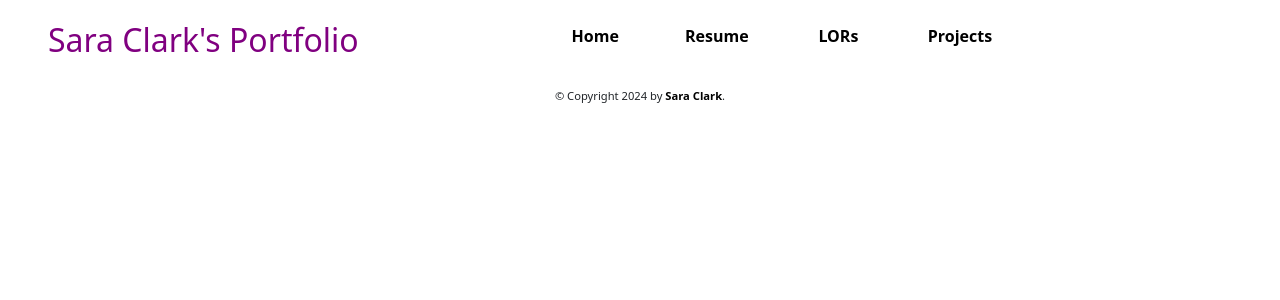
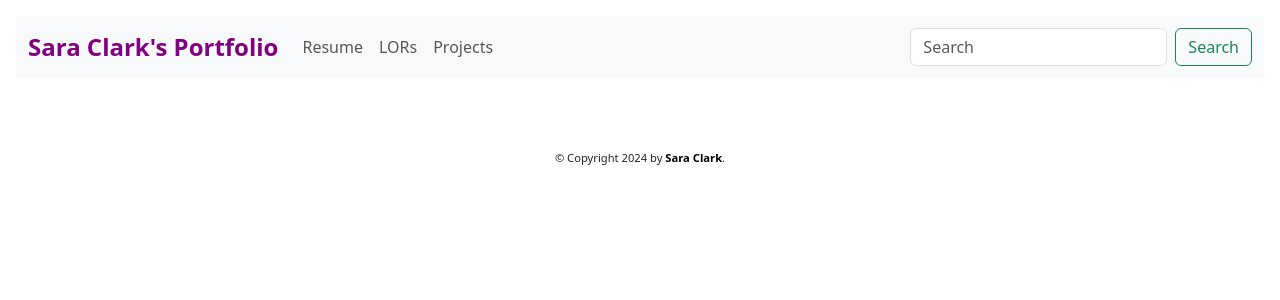
Before and after one commit to tristabug/Sara-Clark-s-Portfolio, a Flask app: page / in a window 1280 px wide. Shown: the top 300 px of the page. Run offline with Flask 3, Linux system fonts and the light colour scheme.

Commit message:
Update navbar and it's styling.

```diff
--- a/base.py
+++ b/base.py
@@ -8,19 +8,19 @@ app = Flask(__name__)
 # home page
 @app.route('/')
 def home():
-    return render_template("home.html", title="Home")
+    return render_template("home.html")
 
 # resume page
 @app.route('/resume')
 def resume():
-    return render_template("resume.html", title="Resume")
+    return render_template("resume.html")
 
 # lors page
 @app.route('/lors')
 def lors():
-    return render_template("lors.html", title="LORs")
+    return render_template("lors.html")
 
 # projects page
 @app.route('/projects')
 def projects():
-    return render_template("projects.html", title="Projects")
+    return render_template("projects.html")
--- a/static/css/main.css
+++ b/static/css/main.css
@@ -17,7 +17,7 @@ a:hover {
     color: purple;
 }
 
-#nav {
+/* #nav {
     width: 100%;
     float: left;
 }
@@ -29,15 +29,14 @@ a:hover {
 #nav li {
     float: left;
     width: 10%;
-}
+} */
 
 #site-name {
-    width: 40% !important;
-    font-size: 200%;
+    font-size: 150%;
     color: purple;
 }
 
-#nav li > a {
+/* #nav li > a {
     display: inline-block;
     width: 100%;
     padding: 0.3em, 0.3em, 0.3em, 0.3em;
@@ -53,7 +52,7 @@ a:hover {
 #nav li > a:hover {
     background-color: purple;
     color: white;
-}
+} */
 
 #header {
     width: 100%;
--- a/templates/base.html
+++ b/templates/base.html
@@ -11,15 +11,7 @@
         <title>Sara Clark - {% block title %}{% endblock %}</title>
   </head>
   <body>
-    <div id="nav">
-        <ul>
-            <li id="site-name">Sara Clark's Portfolio</li>
-            <li><a href="/">Home</a></li>
-            <li><a href="/resume">Resume</a></li>
-            <li><a href="/lors">LORs</a></li>
-            <li><a href="/projects">Projects</a></li>
-        </ul>
-    </div>
+    {% include 'nav.html' %}
     <div id="header"><h3>{% block header %}{% endblock %}</h3></div>
     <div id="content">
       {% block content %}{% endblock %}
--- /dev/null
+++ b/templates/nav.html
@@ -0,0 +1,25 @@
+<nav class="navbar navbar-expand-lg bg-body-tertiary">
+    <div class="container-fluid">
+      <a class="navbar-brand" id="site-name" href="/">Sara Clark's Portfolio</a>
+      <button class="navbar-toggler" type="button" data-bs-toggle="collapse" data-bs-target="#navbarSupportedContent" aria-controls="navbarSupportedContent" aria-expanded="false" aria-label="Toggle navigation">
+        <span class="navbar-toggler-icon"></span>
+      </button>
+      <div class="collapse navbar-collapse" id="navbarSupportedContent">
+        <ul class="navbar-nav me-auto mb-2 mb-lg-0">
+          <li class="nav-item">
+            <a class="nav-link" href="/resume">Resume</a>
+          </li>
+          <li class="nav-item">
+            <a class="nav-link" href="/lors">LORs</a>
+          </li>
+          <li class="nav-item">
+            <a class="nav-link" href="/projects">Projects</a>
+          </li>
+        </ul>
+        <form class="d-flex" role="search">
+          <input class="form-control me-2" type="search" placeholder="Search" aria-label="Search">
+          <button class="btn btn-outline-success" type="submit">Search</button>
+        </form>
+      </div>
+    </div>
+  </nav>
```
